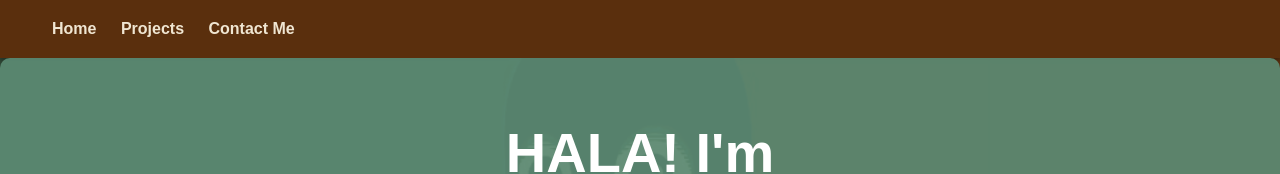
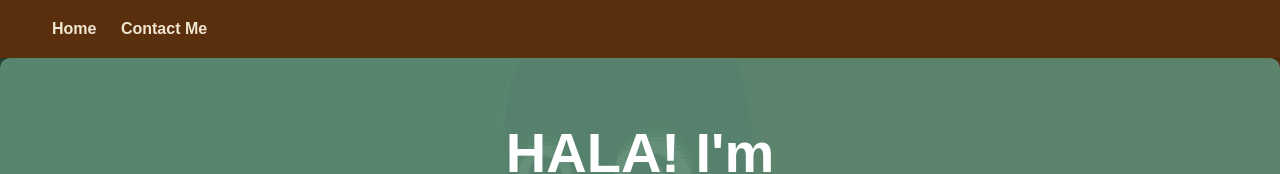
Before and after one commit to sirahm0/Mysite, a plain HTML site: page index.html in a window 1280 px wide. Shown: the top 174 px of the page. Drawn offline with Linux system fonts and the light colour scheme; a script that the page names is missing.

Commit message:
Update index.html

```diff
--- a/index.html
+++ b/index.html
@@ -16,7 +16,7 @@
         <div class="navBar">
             <div class="links">
                 <div class="link"><a href="home.html">Home</a></div>
-                <div class="link"><a href="projects.html">Projects</a></div>
+               <!-- <div class="link"><a href="projects.html">Projects</a></div> -->
                 <div class="link"><a href="contact.html">Contact Me</a></div>
             </div>
         </div>
```
